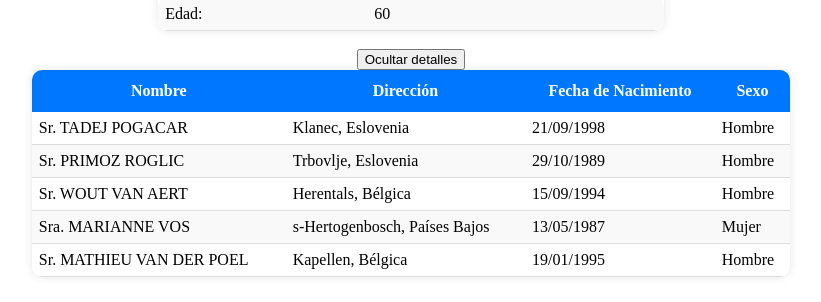
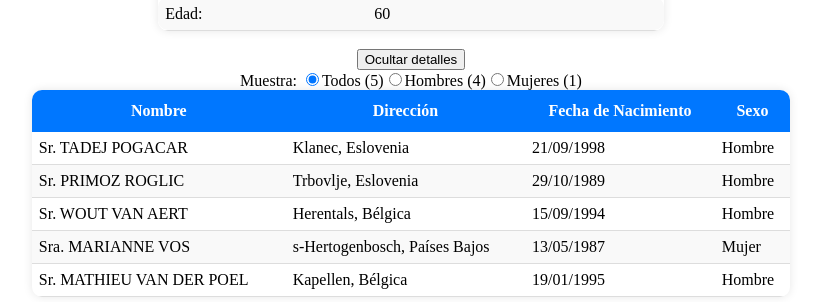
Before and after one commit to Programador753/ProyectoAngular, an Angular app: page / in a window 1280 px wide. Shown: the part 574-876 px from the top of the page, without its empty margins (229-1050 px from the left). Built offline with nearby package versions, Linux system fonts and the light colour scheme.

Commit message:
componentes alumnos

```diff
--- /dev/null
+++ b/src/app/alumnos/alumnos-count/alumnos-count.component.html
@@ -0,0 +1,11 @@
+<div>
+    <span>Muestra: </span>
+    <input type="radio" name="opciones" value="todos" [(ngModel)]="opcionElegida" (change)="cuandoCambiaOpcion()">
+    <label for="todos">Todos ({{todos}})</label>
+
+    <input type="radio" name="opciones" value="Hombre" [(ngModel)]="opcionElegida" (change)="cuandoCambiaOpcion()">
+    <label for="hombres">Hombres ({{hombres}})</label>
+
+    <input type="radio" name="opciones" value="Mujer" [(ngModel)]="opcionElegida" (change)="cuandoCambiaOpcion()">
+    <label for="mujeres">Mujeres ({{mujeres}})</label>
+</div>
--- /dev/null
+++ b/src/app/alumnos/alumnos-count/alumnos-count.component.ts
@@ -0,0 +1,23 @@
+import { CommonModule } from '@angular/common';
+import { Component, Input, Output, EventEmitter} from '@angular/core';
+import { FormsModule } from '@angular/forms';
+
+@Component({
+  selector: 'app-alumnos-count',
+  imports: [CommonModule, FormsModule],
+  templateUrl: './alumnos-count.component.html',
+  styleUrl: './alumnos-count.component.css'
+})
+export class AlumnosCountComponent {
+  opcionElegida: string = 'todos'; // Valor por defecto
+
+  @Output() globalElegido: EventEmitter<string> = new EventEmitter<string>();
+
+  @Input() todos: number = 0; // Recibimos el total de alumnos desde el componente padre
+  @Input() hombres: number = 0; // Recibimos el total de hombres desde el componente padre
+  @Input() mujeres: number = 0; // Recibimos el total de mujeres desde el componente padre
+
+  cuandoCambiaOpcion() {
+    this.globalElegido.emit(this.opcionElegida);
+  }
+}
--- a/src/app/alumnos/alumnos-listado/alumnos-listado.component.html
+++ b/src/app/alumnos/alumnos-listado/alumnos-listado.component.html
@@ -1,3 +1,5 @@
+<app-alumnos-count [todos]="getTodos()" [hombres]="getHombres()" [mujeres]="getMujeres()" (globalElegido)="alCambiarOpcion($event)">
+</app-alumnos-count>
 <table>
     <thead>
         <tr>
@@ -8,7 +10,8 @@
         </tr>
     </thead>
     <tbody>
-        <tr *ngFor = "let alumno of alumnos">
+        <ng-container *ngFor="let alumno of alumnos">
+            <tr *ngIf="opcionSeleccionada=='todos' || opcionSeleccionada==alumno.sexo ">
                 <td>{{ alumno.nombre | uppercase | alumnoTitulo:alumno.sexo}} {{ alumno.apellidos | uppercase}}</td>
                 <td>{{ alumno.direccion }}</td>
                 <td>{{ alumno.fnac | date: 'dd/MM/yyyy' }}</td>
@@ -17,5 +20,6 @@
             <tr *ngIf="!alumnos || alumnos.length == 0">
                 <td colspan="4" align="center">No hay alumnos disponibles</td>
             </tr>
+        </ng-container>
     </tbody>
 </table>
--- a/src/app/alumnos/alumnos-listado/alumnos-listado.component.ts
+++ b/src/app/alumnos/alumnos-listado/alumnos-listado.component.ts
@@ -1,10 +1,11 @@
 import { CommonModule } from '@angular/common';
 import { Component } from '@angular/core';
 import { AlumnoTituloPipe } from '../alumno-titulo.pipe';
+import { AlumnosCountComponent } from '../alumnos-count/alumnos-count.component';
 
 @Component({
   selector: 'app-alumnos-listado',
-  imports: [CommonModule, AlumnoTituloPipe],
+  imports: [CommonModule, AlumnoTituloPipe, AlumnosCountComponent],
   templateUrl: './alumnos-listado.component.html',
   styleUrl: './alumnos-listado.component.css'
 })
@@ -16,4 +17,22 @@ export class AlumnosListadoComponent {
       {nombre: 'Marianne', apellidos: 'Vos', direccion: 's-Hertogenbosch, Países Bajos', fnac: '5/13/1987', sexo: 'Mujer' },
       {nombre: 'Mathieu', apellidos: 'Van der Poel', direccion: 'Kapellen, Bélgica', fnac: '1/19/1995', sexo: 'Hombre' }
   ]
+  opcionSeleccionada: string = 'todos';
+
+  alCambiarOpcion(opcion: string): void {
+    this.opcionSeleccionada = opcion;
+  }
+
+  getTodos(): number {
+    return this.alumnos.length;
+  }
+
+  getHombres(): number {
+    return this.alumnos.filter(alumno => alumno.sexo === 'Hombre').length;
+  }
+
+  getMujeres(): number {
+    return this.alumnos.filter(alumno => alumno.sexo === 'Mujer').length;
+  }
+
 }
```
Also changed, not shown: src/app/alumnos/alumnos-count/alumnos-count.component.css (added), 1 other file (tests, documents, lock files or other folders). Lines whose indentation alone changed are shown as unchanged.
